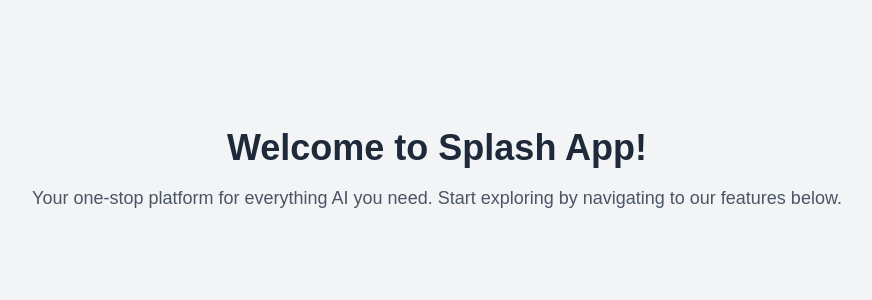
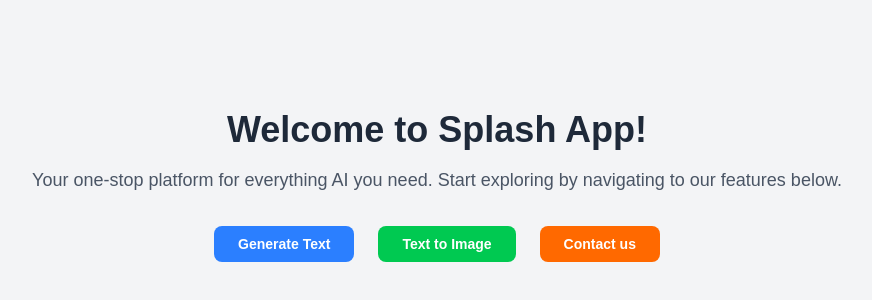
Before and after one commit to Ogidol/alx-project-0x03-setup, a Next.js app in the folder alx-project-0x03/: page / in a window 1280 px wide. Shown: the part 214-514 px from the top of the page, without its empty margins (203-1075 px from the left). Built offline with nearby package versions, Linux system fonts and the light colour scheme.

Commit message:
first commit

```diff
--- a/alx-project-0x03/components/common/Button.tsx
+++ b/alx-project-0x03/components/common/Button.tsx
@@ -1,18 +1,27 @@
 import React from "react";
-import { type ButtonProps } from "@/interfaces";
+import { ButtonProps } from "@/interfaces";
 
-const Button: React.FC<ButtonProps> = ({ size, shape, label, onClick }) => {
-  const buttonStyles = {
-    small: "px-2 py-1 text-sm",
-    medium: "px-4 py-2 text-base",
-    large: "px-6 py-3 text-lg",
-  };
+const Button = ({
+  buttonLabel,
+  buttonSize,
+  buttonBackgroundColor,
+  action,
+}: ButtonProps) => {
+  const backgroundColorClass = buttonBackgroundColor
+    ? {
+        red: "bg-red-500",
+        blue: "bg-blue-500",
+        orange: "bg-orange-500",
+        green: "bg-green-500",
+      }[buttonBackgroundColor]
+    : "bg-slate-500";
+
   return (
     <button
-      className={`bg-blue-500 text-white ${buttonStyles[size]} ${shape} hover:bg-blue-600 focus:outline-none focus:ring-2 focus:ring-blue-400`}
-      onClick={onClick}
+      onClick={action}
+      className={`${backgroundColorClass} ${buttonSize} px-6 py-2 text-sm font-semibold rounded-lg hover:${backgroundColorClass}/50 transition duration-300 text-white`}
     >
-      {label}
+      {buttonLabel}
     </button>
   );
 };
--- a/alx-project-0x03/interfaces/index.ts
+++ b/alx-project-0x03/interfaces/index.ts
@@ -1,3 +1,5 @@
+import { ReactNode } from "react";
+
 export interface CardProps {
   title: string;
   content: string;
@@ -40,3 +42,18 @@ export interface UserProps {
     zipcode: string;
   };
 }
+
+export interface LayoutProps {
+  children: ReactNode;
+}
+
+export interface PageRouteProps {
+  pageRoute: string;
+}
+
+export interface ButtonProps {
+  buttonLabel: string;
+  buttonSize?: string;
+  buttonBackgroundColor?: "red" | "blue" | "orange" | "green";
+  action?: () => void;
+}
--- a/alx-project-0x03/pages/index.tsx
+++ b/alx-project-0x03/pages/index.tsx
@@ -1,4 +1,5 @@
 import Button from "@/components/common/Button";
+import { ButtonProps } from "@/interfaces";
 import { useRouter } from "next/router";
 import { PageRouteProps } from "@/interfaces";
 
@@ -27,16 +28,34 @@ export default function Home() {
           action={() => routeToNextPage({ pageRoute: "/generate-text-ai" })}
           buttonLabel="Generate Text"
           buttonBackgroundColor="blue"
+          size={"small"}
+          shape={"rounded-sm"}
+          label={""}
+          onClick={function (): void {
+            throw new Error("Function not implemented.");
+          }}
         />
         <Button
           action={() => routeToNextPage({ pageRoute: "/text-to-image" })}
           buttonLabel="Text to Image"
           buttonBackgroundColor="green"
+          size={"small"}
+          shape={"rounded-sm"}
+          label={""}
+          onClick={function (): void {
+            throw new Error("Function not implemented.");
+          }}
         />
         <Button
           action={() => routeToNextPage({ pageRoute: "/counter-app" })}
           buttonLabel="Contact us"
           buttonBackgroundColor="orange"
+          size={"small"}
+          shape={"rounded-sm"}
+          label={""}
+          onClick={function (): void {
+            throw new Error("Function not implemented.");
+          }}
         />
       </div>
     </div>
```
